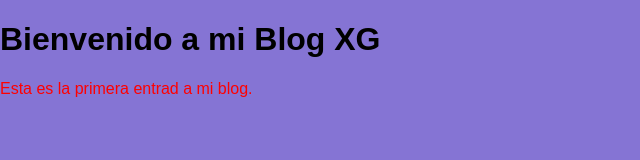
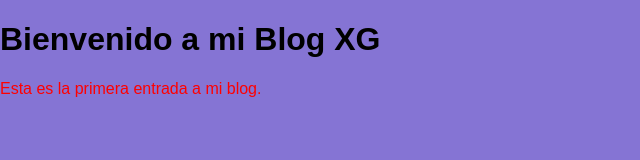
Before and after one commit to Xandy-Garcia/blog_personal, a plain HTML site: page index.html in a window 1280 px wide. Shown: the full height of the page, 0-640 px from the left. Drawn offline with Linux system fonts and the light colour scheme.

Commit message:
agregue la letra faltante en el commit contenido inicial al blog

```diff
--- a/index.html
+++ b/index.html
@@ -6,6 +6,6 @@
   </head>
   <body>
     <h1>Bienvenido a mi Blog XG</h1>
-    <p>Esta es la primera entrad a mi blog.</p>
+    <p>Esta es la primera entrada a mi blog.</p>
   </body>
 </html>
```
